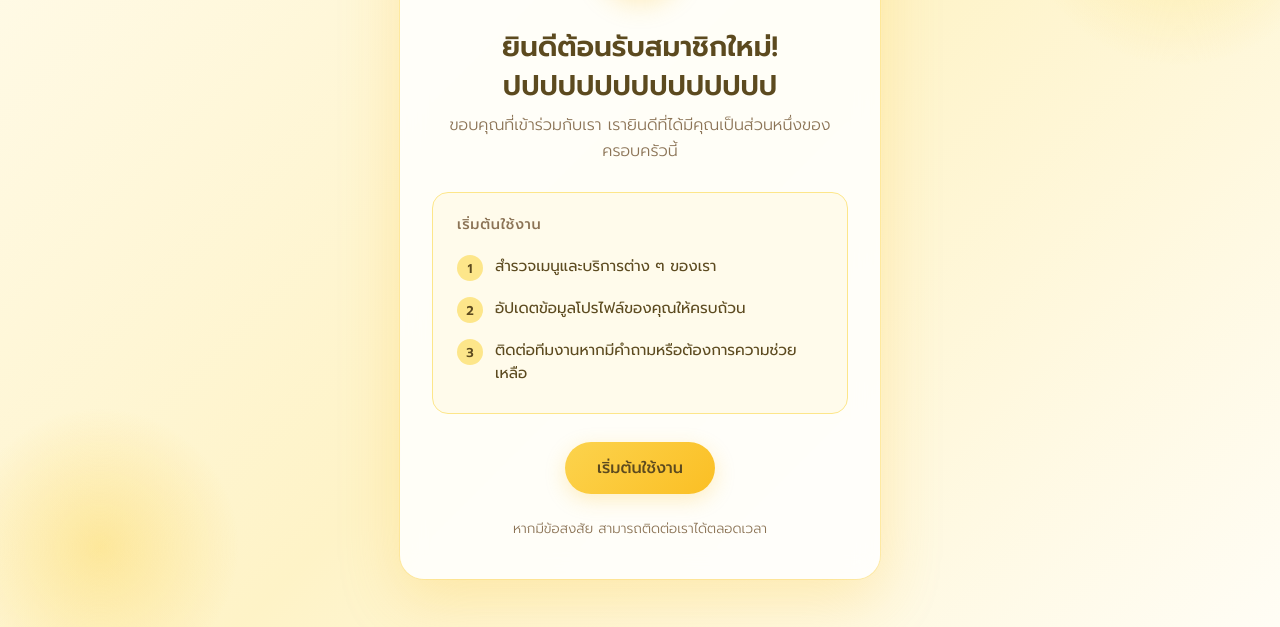
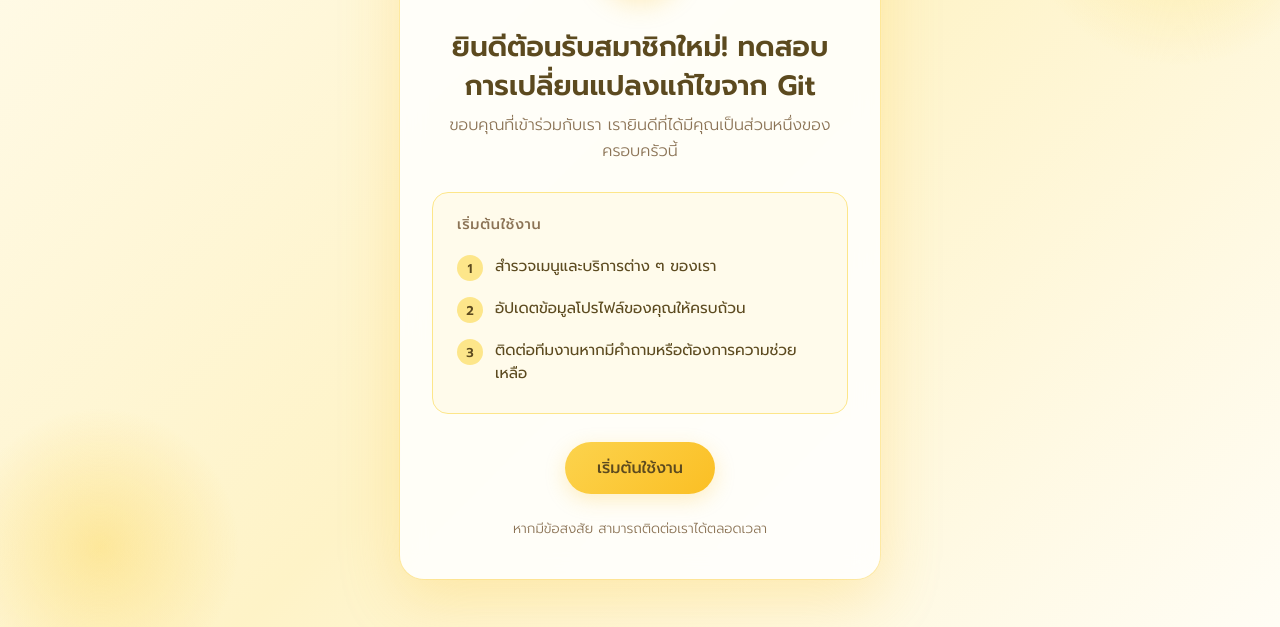
Before and after one commit to jaroonluk/banana, a plain HTML site: page index.html in a window 1280 px wide. Shown: the part 173-800 px from the top of the page. Drawn offline with Linux system fonts and the light colour scheme.

Commit message:
Update index.html

```diff
--- a/index.html
+++ b/index.html
@@ -205,7 +205,7 @@
 <body>
   <main class="card">
     <div class="icon" aria-hidden="true">🍌</div>
-    <h1>ยินดีต้อนรับสมาชิกใหม่! ปปปปปปปปปปปปปปป</h1>
+    <h1>ยินดีต้อนรับสมาชิกใหม่! ทดสอบการเปลี่ยนแปลงแก้ไขจาก Git</h1>
     <p class="subtitle">
       ขอบคุณที่เข้าร่วมกับเรา เรายินดีที่ได้มีคุณเป็นส่วนหนึ่งของครอบครัวนี้
 
```
